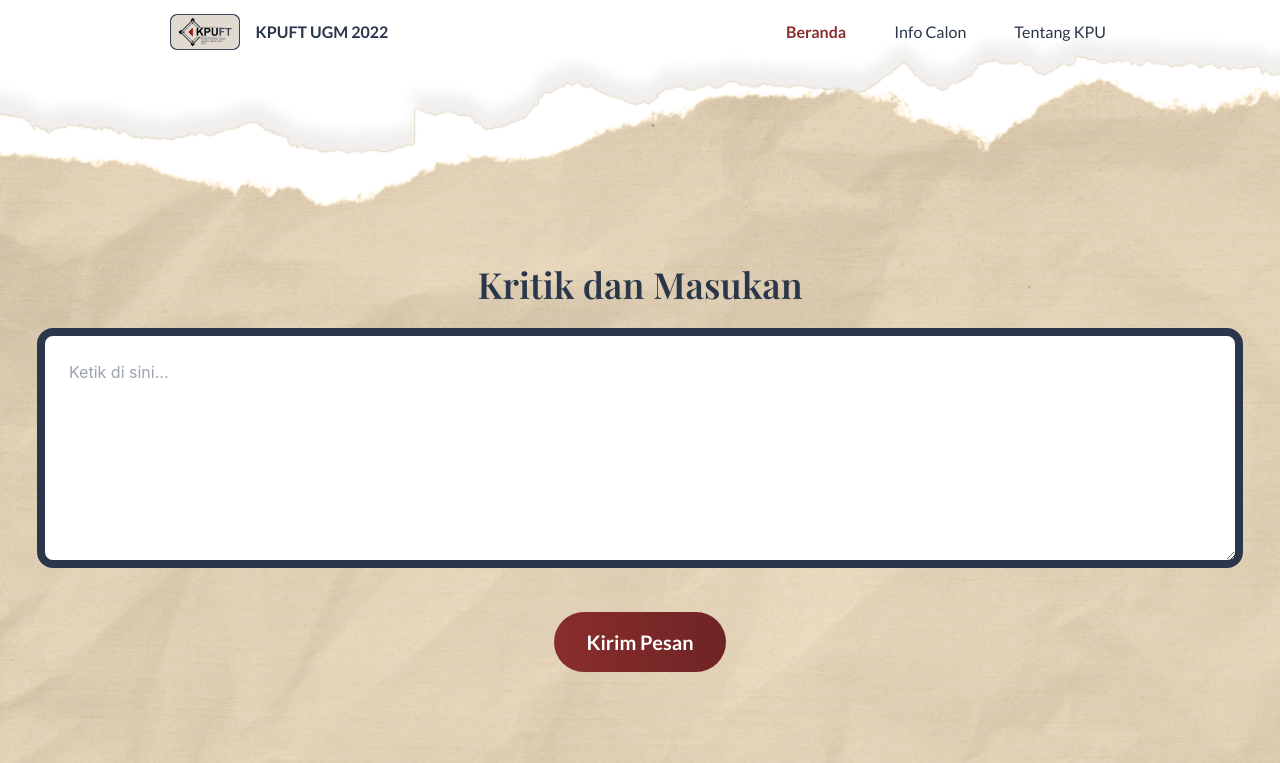
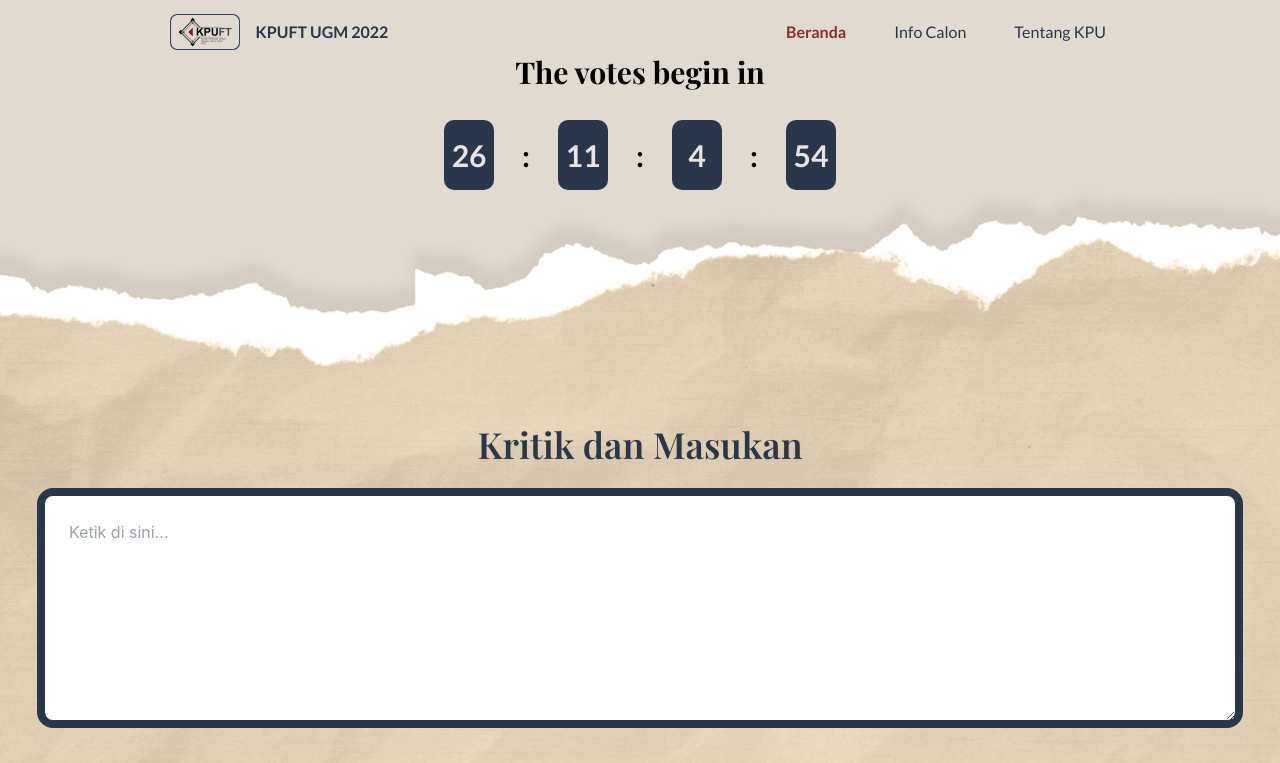
Before and after one commit to frhnfrnk/kpu-ft-ugm-2022, a React (Create React App) app: page / in a window 1280 px wide. Shown: the top 763 px of the page. Built offline with nearby package versions, Linux system fonts and the light colour scheme.

Commit message:
feat: add countdown

```diff
--- a/public/index.html
+++ b/public/index.html
@@ -24,7 +24,7 @@
       work correctly both with client-side routing and a non-root public URL.
       Learn how to configure a non-root public URL by running `npm run build`.
     -->
-    <title>React App</title>
+    <title>KPU FT UGM 2022</title>
   </head>
   <body>
     <noscript>You need to enable JavaScript to run this app.</noscript>
--- a/src/App.js
+++ b/src/App.js
@@ -16,7 +16,7 @@ function App() {
           <Header />
           <Routes>
             <Route exact path="/" element={<Beranda />} />
-            <Route exact path="/error" element={<Error />} />
+            <Route exact path="*" element={<Error />} />
             <Route exact path="/info-calon" element={<InfoCalon />} />
             <Route exact path="/terimakasih" element={<Terimakasih />} />
             <Route exact path="/tentang" element={<Tentang />} />
--- /dev/null
+++ b/src/components/Beranda/Clock.js
@@ -0,0 +1,38 @@
+import React, { useEffect, useState } from 'react'
+
+const Clock = ({days,hours,minutes,seconds}) => {
+
+    const clockStyle = "bg-[#2A374A] w-[50px] h-[70px] rounded-[10px] flex justify-center items-center flex-col text-[#E8E4E3] font-bold"
+    const textCompleted = document.getElementsByClassName("textCompleted");
+
+
+    useEffect(()=>{
+        if(days === 0 && hours === 0 && minutes === 0 && seconds === 0){
+            textCompleted[0].style.display = "block";
+        }
+        else{
+            textCompleted[0].style.display = "none";
+        }
+    },[days,hours,minutes,seconds])
+
+    return (
+        <div className='w-full h-[20vh] flex flex-col items-center justify-center pt-[10vh] drop-shadow=[0px_5px_10px_rgba(63,50,35,0.15)] drop-shadow-[0px 12px 20px rgba(63,50,35,0.5)]'>
+            <h1 className='text-[30px] font-bold font-Playfair-bold  mb-[25px]'>The votes begin in</h1>
+            <div className='w-[50%] flex items-center justify-center text-[30px] font-Lato-bold'>
+                    <p className={clockStyle} id='days'>{days}</p>
+                    <p className='mx-[28px]'>:</p>
+                    <p className={clockStyle} id='hours'>{hours}</p>
+                    <p className='mx-[28px]'>:</p>
+                    <p className={clockStyle} id='minutes'>{minutes}</p>
+                    <p className='mx-[28px]'>:</p>
+                    <p className={clockStyle} id='second'>{seconds}</p>
+            </div>
+
+            <div className='textCompleted w-full h-full flex justify-center items-center'>
+                <h1 className='text-[30px] font-bold font-Playfair-bold'>Voting sedang berlangsung!</h1>
+            </div>
+        </div>
+    )
+}
+
+export default Clock
--- /dev/null
+++ b/src/components/Beranda/Countdown.js
@@ -0,0 +1,39 @@
+import React, { useEffect, useState }  from "react"
+import Clock from "./Clock";
+
+
+function Countdown() {
+
+  const endTime = new Date('November 27, 2022 00:00:00').getTime();
+  const [currentTime,setcurrentTime] = useState(new Date().getTime());
+  const gap = endTime - currentTime; //177670892
+
+
+  const seconds = 1000; // in milliseconds
+  const minutes = seconds * 60;
+  const hours = minutes * 60;
+  const days = hours * 24;
+
+  const remainingDays = Math.floor(gap / days);
+  const remainingHours = Math.floor( (gap % days) / hours);
+  const remainingMinutes = Math.floor( (gap % hours) / minutes);
+  const remainingSeconds = Math.floor( (gap % minutes) / seconds);
+
+  useEffect(()=>{
+    setTimeout(()=>setcurrentTime(new Date().getTime()),1000);
+  },[currentTime]) // 11:30:55
+
+  return (
+    <div>
+      <center>
+
+        <Clock days={remainingDays}
+        hours={remainingHours} minutes={remainingMinutes}
+        seconds={remainingSeconds} />
+
+      </center>
+    </div>
+  )
+}
+
+export default Countdown
--- a/src/index.css
+++ b/src/index.css
@@ -12,6 +12,7 @@ body {
     sans-serif;
   -webkit-font-smoothing: antialiased;
   -moz-osx-font-smoothing: grayscale;
+  background-color: #E1DAD1;
 }
 
 code {
@@ -27,11 +28,21 @@ code {
   font-family: 'Lato', sans-serif;
 }
 
+.font-Lato-bold{
+  font-family: 'Lato', sans-serif;
+  font-weight: 700;
+
+}
+
 .font-Playfair-semibold{
   font-family: 'Playfair Display', serif;
   font-weight: 600;
 }
 
+.font-Playfair-bold{
+  font-family: 'Playfair Display', serif;
+  font-weight: 700;
+}
 
 body {
   overflow-y: scroll;
--- a/src/pages/Beranda.js
+++ b/src/pages/Beranda.js
@@ -1,9 +1,10 @@
+import Countdown from "../components/Beranda/Countdown";
 import Kritik from "../components/HomePage/kritikSaran";
 function Beranda() {
   return (
     <>
 
-
+    <Countdown />
     <Kritik />
     </>
   );
```
